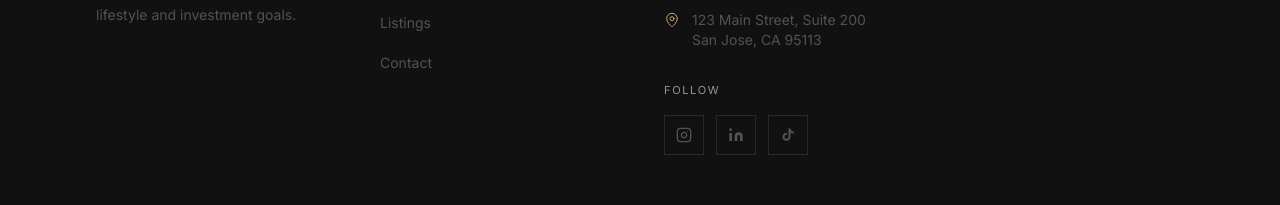
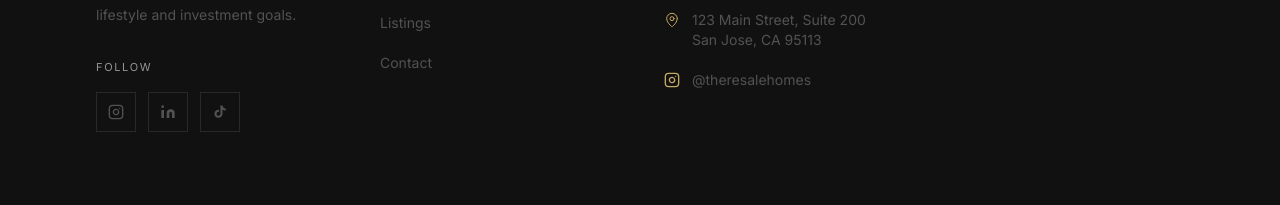
Before and after one commit to theresalehomes/website, a Next.js app: page / in a window 1280 px wide. Shown: the part 7866-8071 px from the top of the page. Built offline with nearby package versions, Linux system fonts and the light colour scheme.

Commit message:
instgram

```diff
--- a/src/components/Footer.tsx
+++ b/src/components/Footer.tsx
@@ -58,6 +58,25 @@ export default function Footer() {
               the perfect property that matches your lifestyle and investment
               goals.
             </p>
+            <div>
+              <p className="text-[11px] uppercase tracking-[0.15em] text-white/55 mb-4">
+                Follow
+              </p>
+              <div className="flex gap-3">
+                {socialLinks.map((social) => (
+                  <a
+                    key={social.label}
+                    href={social.href}
+                    aria-label={social.label}
+                    target="_blank"
+                    rel="noreferrer"
+                    className="w-10 h-10 border border-white/10 flex items-center justify-center text-gray-600 hover:border-gold hover:text-gold transition-all duration-300"
+                  >
+                    {social.svg}
+                  </a>
+                ))}
+              </div>
+            </div>
           </div>
 
           {/* Quick Links */}
@@ -105,24 +124,30 @@ export default function Footer() {
                   San Jose, CA 95113
                 </span>
               </div>
-            </div>
-            <div className="mt-8">
-              <p className="text-[11px] uppercase tracking-[0.15em] text-white/55 mb-4">
-                Follow
-              </p>
-              <div className="flex gap-3">
-                {socialLinks.map((social) => (
-                  <a
-                    key={social.label}
-                    href={social.href}
-                    aria-label={social.label}
-                    target="_blank"
-                    rel="noreferrer"
-                    className="w-10 h-10 border border-white/10 flex items-center justify-center text-gray-600 hover:border-gold hover:text-gold transition-all duration-300"
+              <div className="flex items-start gap-3">
+                <span className="text-gold mt-0.5 shrink-0">
+                  <svg
+                    viewBox="0 0 24 24"
+                    fill="none"
+                    stroke="currentColor"
+                    strokeWidth="2"
+                    strokeLinecap="round"
+                    strokeLinejoin="round"
+                    className="w-4 h-4"
                   >
-                    {social.svg}
-                  </a>
-                ))}
+                    <rect x="2" y="2" width="20" height="20" rx="5" ry="5" />
+                    <path d="M16 11.37A4 4 0 1112.63 8 4 4 0 0116 11.37z" />
+                    <line x1="17.5" y1="6.5" x2="17.51" y2="6.5" />
+                  </svg>
+                </span>
+                <a
+                  href="https://www.instagram.com/theresalehomes/?next=%2F"
+                  target="_blank"
+                  rel="noreferrer"
+                  className="text-gray-600 text-sm hover:text-gold transition-colors duration-300"
+                >
+                  @theresalehomes
+                </a>
               </div>
             </div>
           </div>
```
